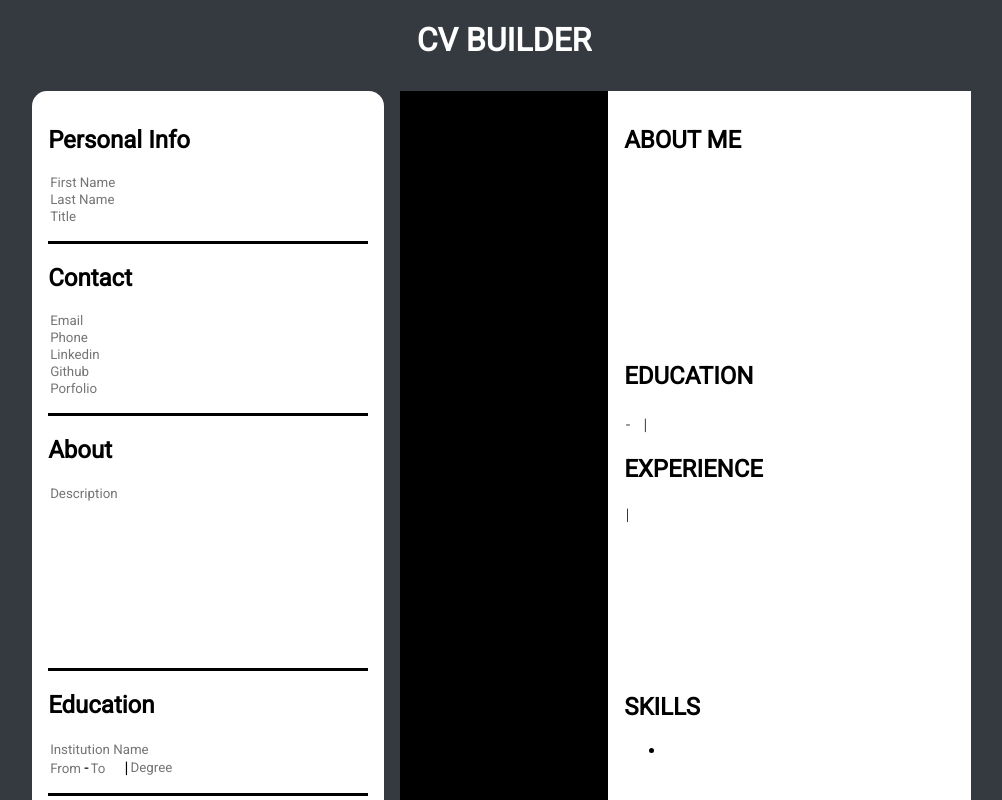
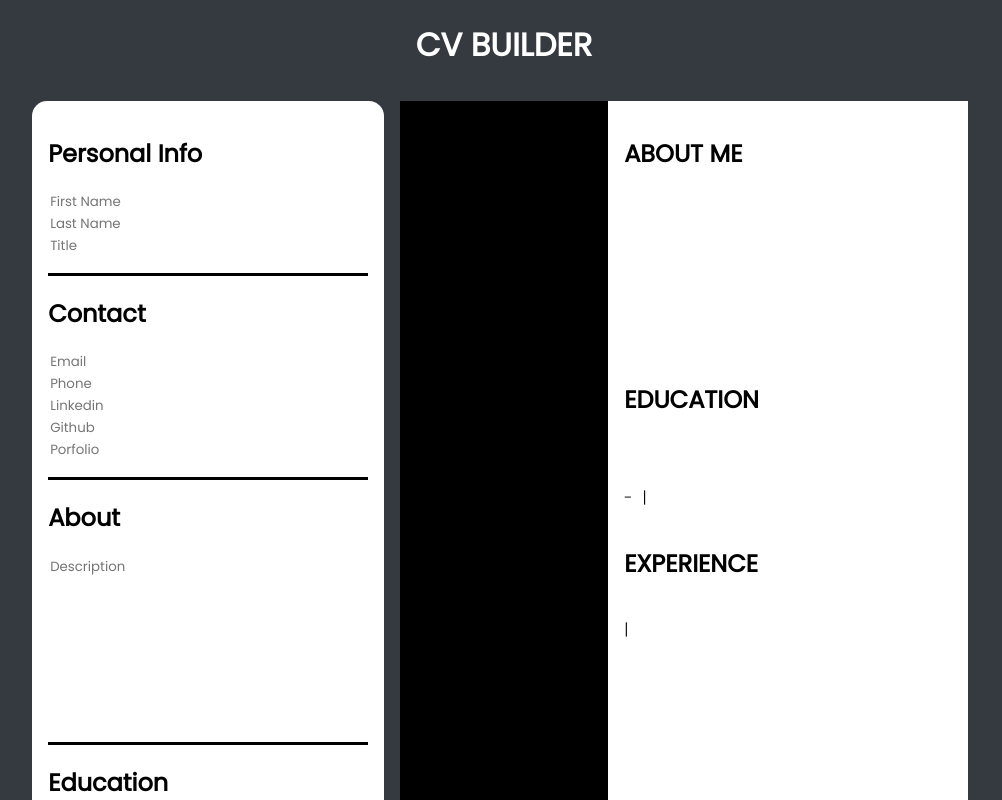
Before and after one commit to fernandobouchet/cv-project, a React (Create React App) app: page / in a window 1280 px wide. Shown: the top 800 px of the page, without its empty margins (136-1138 px from the left). Built offline with nearby package versions, Linux system fonts and the light colour scheme.

Commit message:
Changed font style and some other style updates

```diff
--- a/public/index.html
+++ b/public/index.html
@@ -8,7 +8,7 @@
   <meta name="theme-color" content="#000000" />
   <meta name="description" content="Web site created using create-react-app" />
   <style>
-    @import url('https://fonts.googleapis.com/css2?family=Roboto:wght@100;300;400&display=swap');
+    @import url('https://fonts.googleapis.com/css2?family=Poppins:wght@300;400&display=swap');
   </style>
   <link rel="apple-touch-icon" href="%PUBLIC_URL%/logo192.png" />
   <!--
--- a/src/components/CVPreview/styles/General.css
+++ b/src/components/CVPreview/styles/General.css
@@ -7,10 +7,11 @@
 .general-name {
   font-size: 2.8rem;
   font-weight: 400;
-  margin: 0.5rem;
+  margin: 0;
+  line-height: 1.2;
 }
 
 .general-title {
   font-weight: 300;
-  margin: 0.5rem;
+  margin: 0;
 }
--- a/src/components/CVPreview/styles/MainCV.css
+++ b/src/components/CVPreview/styles/MainCV.css
@@ -2,5 +2,4 @@
 .cv-li {
   font-size: 1rem;
   font-weight: 300;
-  margin: 0.1rem;
 }
--- a/src/styles/index.css
+++ b/src/styles/index.css
@@ -1,6 +1,6 @@
 body {
   margin: 0;
-  font-family: "Roboto", sans-serif;
+  font-family: "Poppins", sans-serif;
   display: flex;
   text-align: center;
   flex-direction: column;
```
